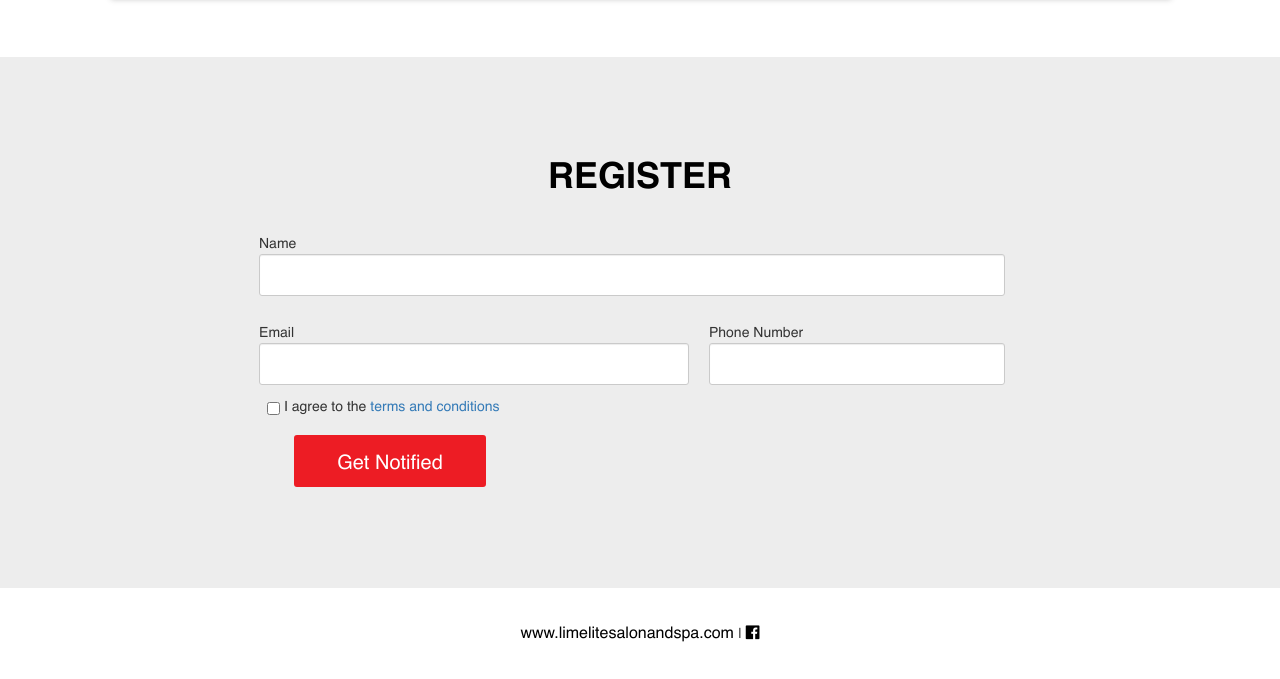
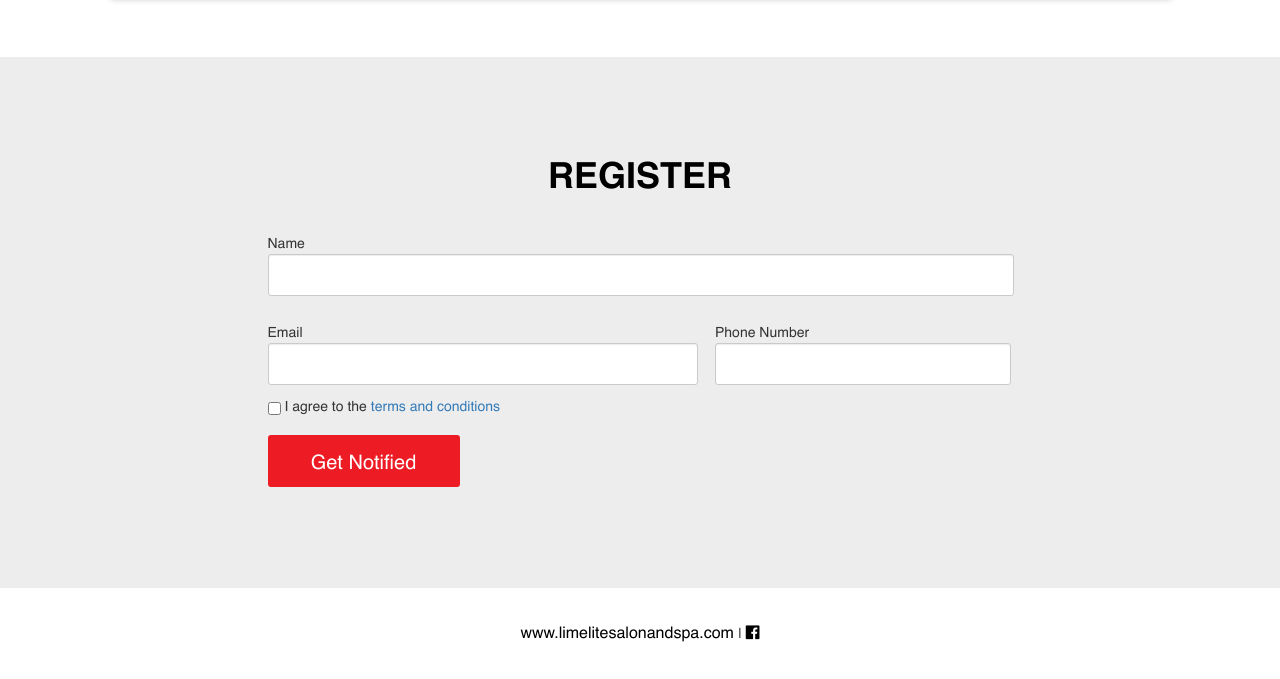
Before and after one commit to digitallyinspiredmedia/limelite, a PHP site: page /v1/index.php in a window 1280 px wide. Shown: the part 745-1424 px from the top of the page. Run offline with PHP 8.4, Linux system fonts and the light colour scheme.

Commit message:
version 1 adopted from 1024px to 2560

```diff
--- a/v1/css/style.css
+++ b/v1/css/style.css
@@ -255,12 +255,15 @@ span.service {
 }
 .form-group.spname{
 	width: 746px;
+	margin: 0;
 }
 .form-group.spemail{
 	width: 430px;
+	float: left;
 }
 .form-group.spnumber{
 	width: 296px;
+	margin: 0;
 }
 .checkbox{
 	width: 746px;
@@ -277,8 +280,13 @@ span.service {
 	padding-bottom: 0;
 }
 .getbutton{
-	width: 780px;
+	/*width: 780px;*/
     padding: 0;
+    text-align: left;
+}
+.form-inline{
+	width: 745px;
+	margin: 0 auto;
 }
 .form-inline .checkbox input[type=checkbox]{
 	border-radius: 0;
```
